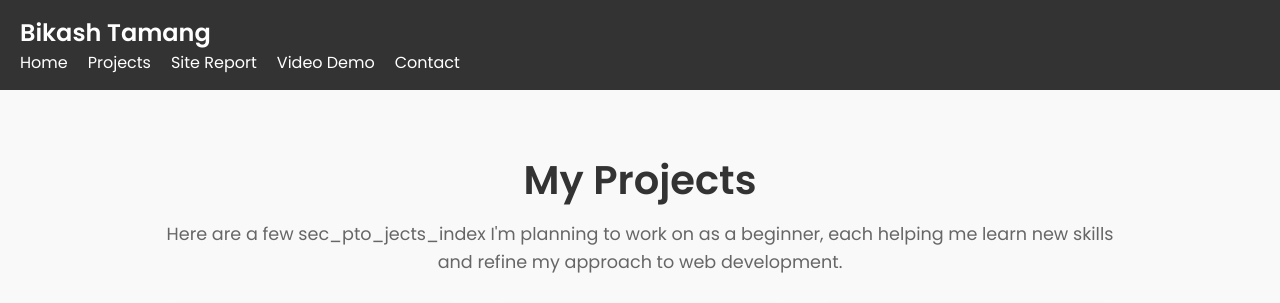
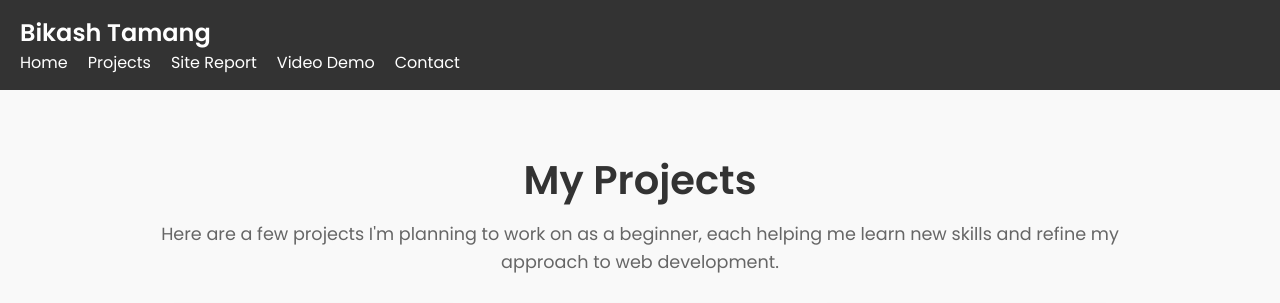
Before and after one commit to bikashtamang1/web-development-assignment-1, a plain HTML site: page project.html in a window 1280 px wide. Shown: the top 303 px of the page. Drawn offline with Linux system fonts and the light colour scheme.

Commit message:
fixing errors caused by global replacement

```diff
--- a/project.html
+++ b/project.html
@@ -40,7 +40,7 @@
     <section class="sec_pto_jects_index-page">
         <!-- Section title and introduction -->
         <h1>My Projects</h1>
-        <p>Here are a few sec_pto_jects_index I'm planning to work on as a beginner, each helping me learn new skills and refine my approach to web development.</p>
+        <p>Here are a few projects I'm planning to work on as a beginner, each helping me learn new skills and refine my approach to web development.</p>
 
         <!-- Grid layout to display project cards -->
         <div class="project-list">
```
Also changed, not shown: siteReport.html (+1 -1 lines).
